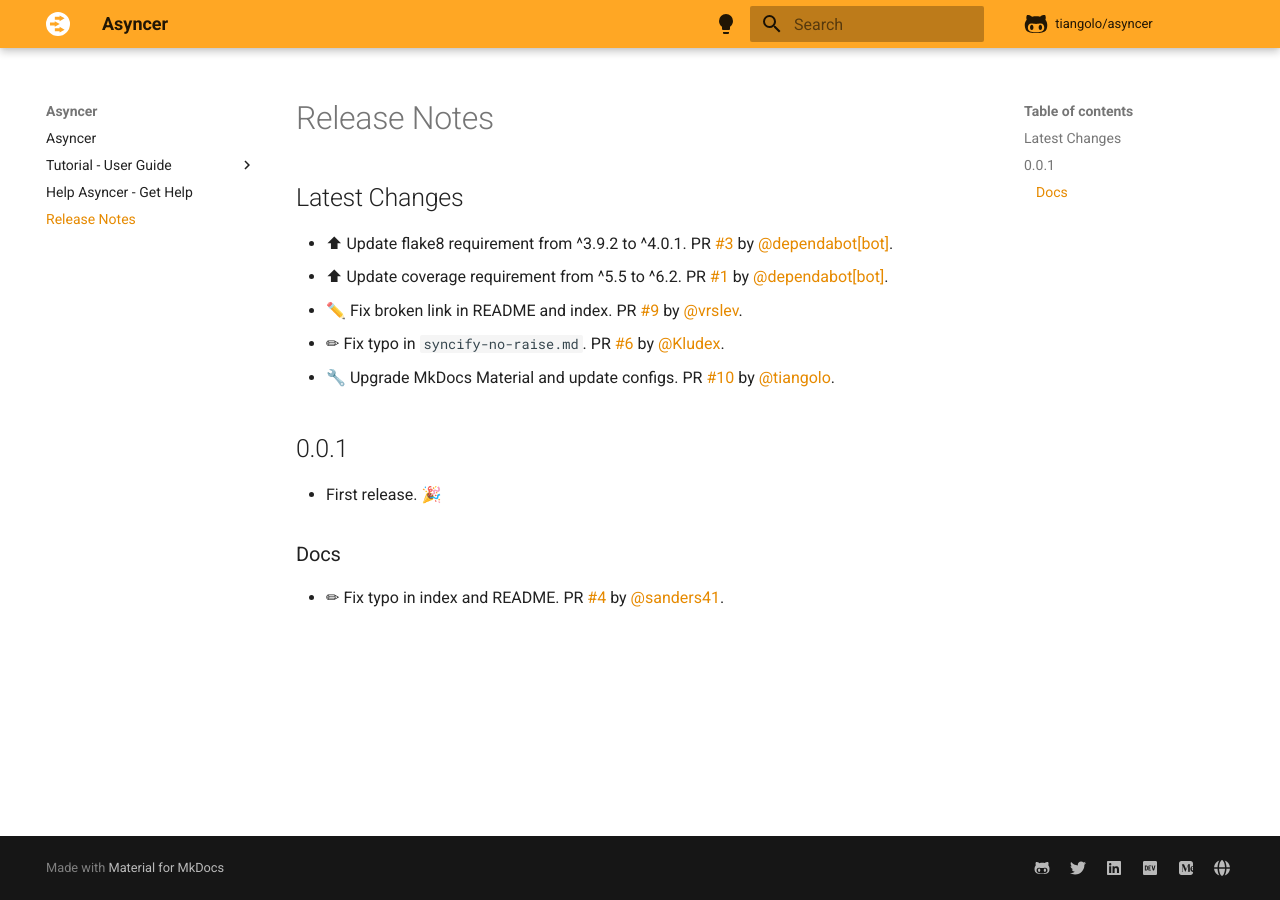
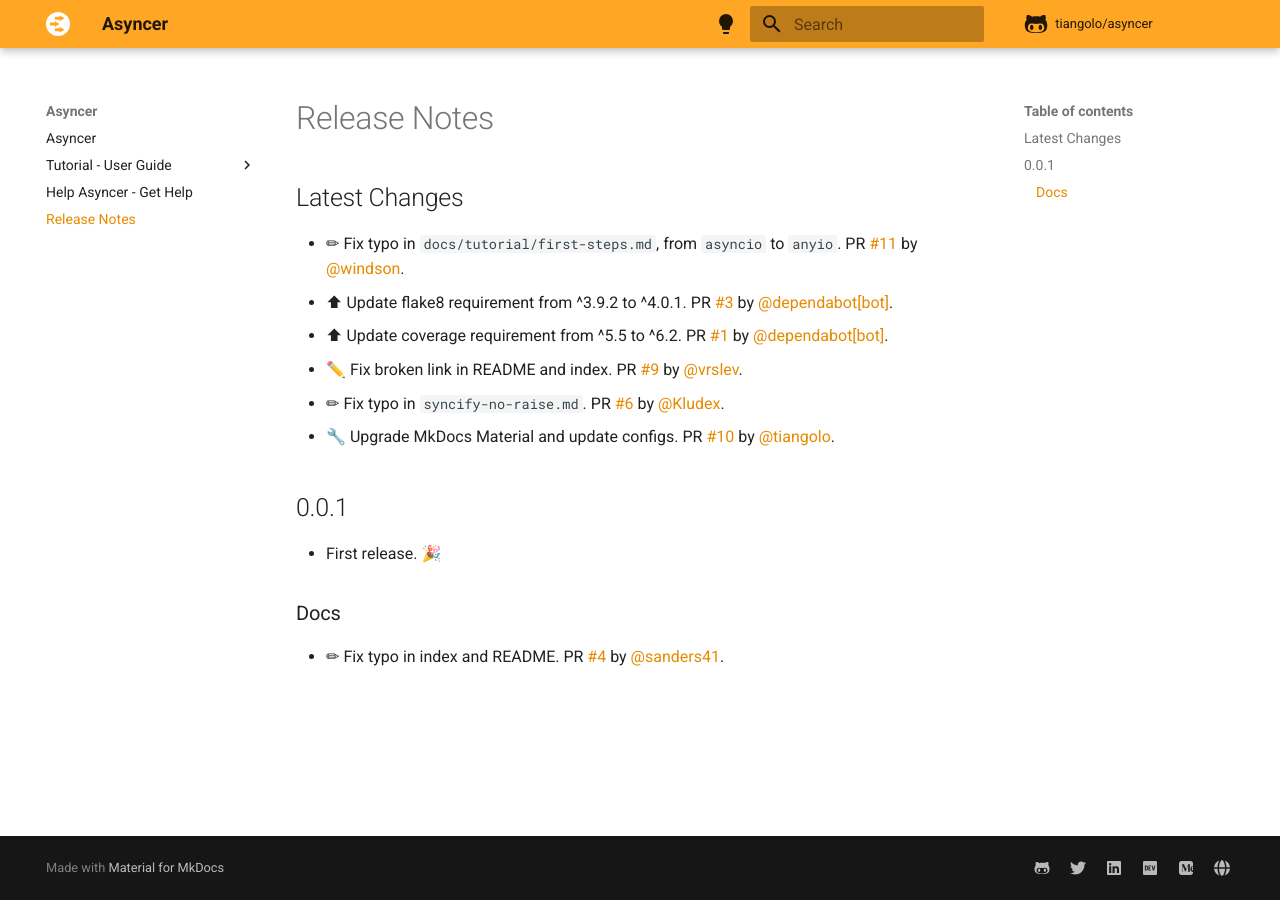
Before and after one commit to balintfrankas/fastapi-asyncer, an MkDocs documentation site: the page built from docs/release-notes.md, in a window 1280 px wide. Built offline with MkDocs 1.6.1 and Material for MkDocs 9.7.7, drawn with Linux system fonts in a browser that asks for light colours; comment, search, counter and statistics services are not loaded.

Commit message:
📝 Update release notes

```diff
--- a/docs/release-notes.md
+++ b/docs/release-notes.md
@@ -2,6 +2,7 @@
 
 ## Latest Changes
 
+* ✏ Fix typo in `docs/tutorial/first-steps.md`, from `asyncio` to `anyio`. PR [#11](https://github.com/tiangolo/asyncer/pull/11) by [@windson](https://github.com/windson).
 * ⬆ Update flake8 requirement from ^3.9.2 to ^4.0.1. PR [#3](https://github.com/tiangolo/asyncer/pull/3) by [@dependabot[bot]](https://github.com/apps/dependabot).
 * ⬆ Update coverage requirement from ^5.5 to ^6.2. PR [#1](https://github.com/tiangolo/asyncer/pull/1) by [@dependabot[bot]](https://github.com/apps/dependabot).
 * ✏️ Fix broken link in README and index. PR [#9](https://github.com/tiangolo/asyncer/pull/9) by [@vrslev](https://github.com/vrslev).
```
